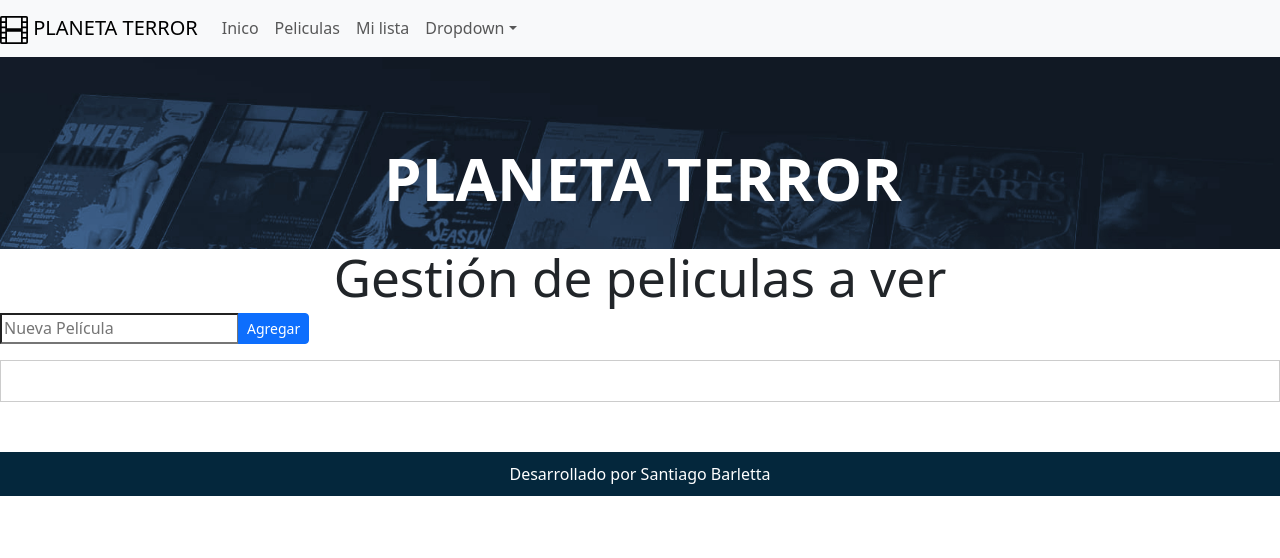
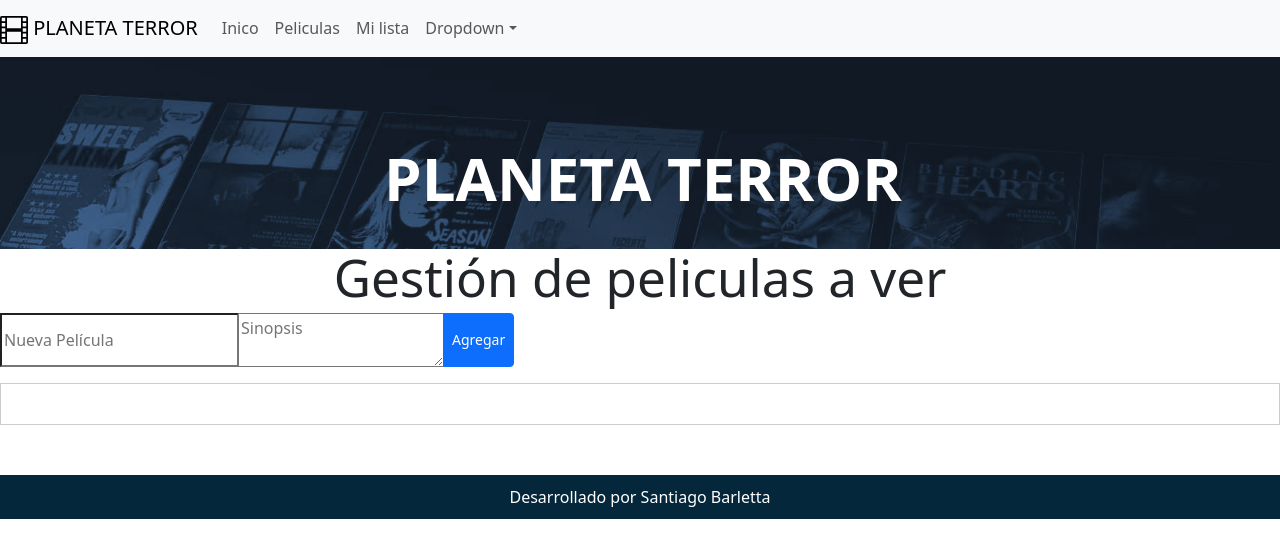
Before and after one commit to SantiagoBarletta/proyecto-final, a React (Vite) app: page /milista in a window 1280 px wide. Shown: the top 558 px of the page. Built offline with nearby package versions, Linux system fonts and the light colour scheme.

Commit message:
20112023

```diff
--- a/src/componentes/milista/FormularioMiLista.jsx
+++ b/src/componentes/milista/FormularioMiLista.jsx
@@ -1,23 +1,32 @@
-import { useState } from 'react';
+import React, { useState } from 'react';
 
 const FormularioMiLista = ({ agregarItem }) => {
-const [nuevoItem, setNuevoItem] = useState('');
+  const [nuevoItem, setNuevoItem] = useState({
+    nombre: '',
+    sinopsis: ''
+  });
 
   const handleSubmit = (e) => {
     e.preventDefault();
-        if (nuevoItem.trim() !== '') {
+    if (nuevoItem.nombre.trim() !== '' && nuevoItem.sinopsis.trim() !== '') {
       agregarItem(nuevoItem);
-        setNuevoItem('');
+      setNuevoItem({ nombre: '', sinopsis: '' });
     }
   };
 
   return (
-        <form onSubmit={handleSubmit} class="input-group mb-3">
-        <input className='class="custom-file-label'
+    <form onSubmit={handleSubmit} className="input-group mb-3">
+      <input
         type="text"
-            value={nuevoItem}
-            onChange={(e) => setNuevoItem(e.target.value)}
+        value={nuevoItem.nombre}
+        onChange={(e) => setNuevoItem({ ...nuevoItem, nombre: e.target.value })}
         placeholder="Nueva Película"
+      />
+      <textarea
+        className='textareasinopsis'
+        value={nuevoItem.sinopsis}
+        onChange={(e) => setNuevoItem({ ...nuevoItem, sinopsis: e.target.value })}
+        placeholder="Sinopsis"
       />
       <button type="submit" className="btn btn-primary btn-sm">Agregar</button>
     </form>
--- a/src/componentes/milista/GestionLista.jsx
+++ b/src/componentes/milista/GestionLista.jsx
@@ -37,11 +37,12 @@ const eliminarItem = (id) =>{
 };
 
 //Agregar una nueva pocion a la lista
-const agregarItem = (nombre) =>{
+const agregarItem = ({ nombre, sinopsis }) => {
     const nuevoItem ={
         id: Date.now(), //generar ID unico
         nombre,
-        vista: false,
+        sinopsis,
+        vista: false
     };
     setItems([...items, nuevoItem])
 };
--- a/src/componentes/milista/Item.jsx
+++ b/src/componentes/milista/Item.jsx
@@ -2,7 +2,7 @@ import './MiLista.css'
 
 
 const Item = ({ item, vistoItem, eliminarItem }) =>{
-    const { id, nombre, vista } = item;
+    const { id, nombre, sinopsis, vista } = item;
 
     const completar = () =>{
         vistoItem(id);
@@ -15,10 +15,12 @@ const Item = ({ item, vistoItem, eliminarItem }) =>{
     return(
         <div className="item">
         <div className={vista ? 'vista' : 'pendiente'}>{nombre}</div>
+        <div className='sinopsis'><p>{sinopsis}</p></div>
         <button onClick={completar}>
             {vista ? 'Pendiente' : 'Vista'}
         </button>
         <button onClick={eliminar}>Eliminar</button>
+
         </div>
     )
 }
--- a/src/componentes/milista/MiLista.css
+++ b/src/componentes/milista/MiLista.css
@@ -17,6 +17,7 @@
     flex-wrap: wrap;
 }
 .vista{
+    text-transform: uppercase;
     background-color: bisque;
     flex-wrap: wrap;
     width: 100%;
@@ -26,6 +27,7 @@
 }
 
 .pendiente{
+    text-transform: uppercase;
     background-color:greenyellow;
     width: 100%;
     flex-wrap: wrap;
@@ -33,3 +35,14 @@
     border-radius: 10px;
     color: blueviolet;
 }
+
+.sinopsis{
+    width: 100%;
+    flex-wrap: wrap;
+    word-wrap: break-word;
+}
+
+.sinopsis-no{
+    visibility: collapse;
+    ;
+}
--- a/src/componentes/milista/MiLista.jsx
+++ b/src/componentes/milista/MiLista.jsx
@@ -2,7 +2,7 @@ import Item from "./Item";
 
 
 
-const MiLista = ({ items, vistoItem, eliminarItem }) =>{
+const MiLista = ({ items, vistoItem, eliminarItem, verSinopsis }) => {
     return(
         <div className="contenidoMiLista">
             {items.map((item) =>(
@@ -11,6 +11,7 @@ const MiLista = ({ items, vistoItem, eliminarItem }) =>{
                     item={item}
                     vistoItem={vistoItem}
                     eliminarItem={eliminarItem}
+                    verSinopsis={verSinopsis}
                 />
 
             ) )}
```
Lines whose indentation alone changed are shown as unchanged.
